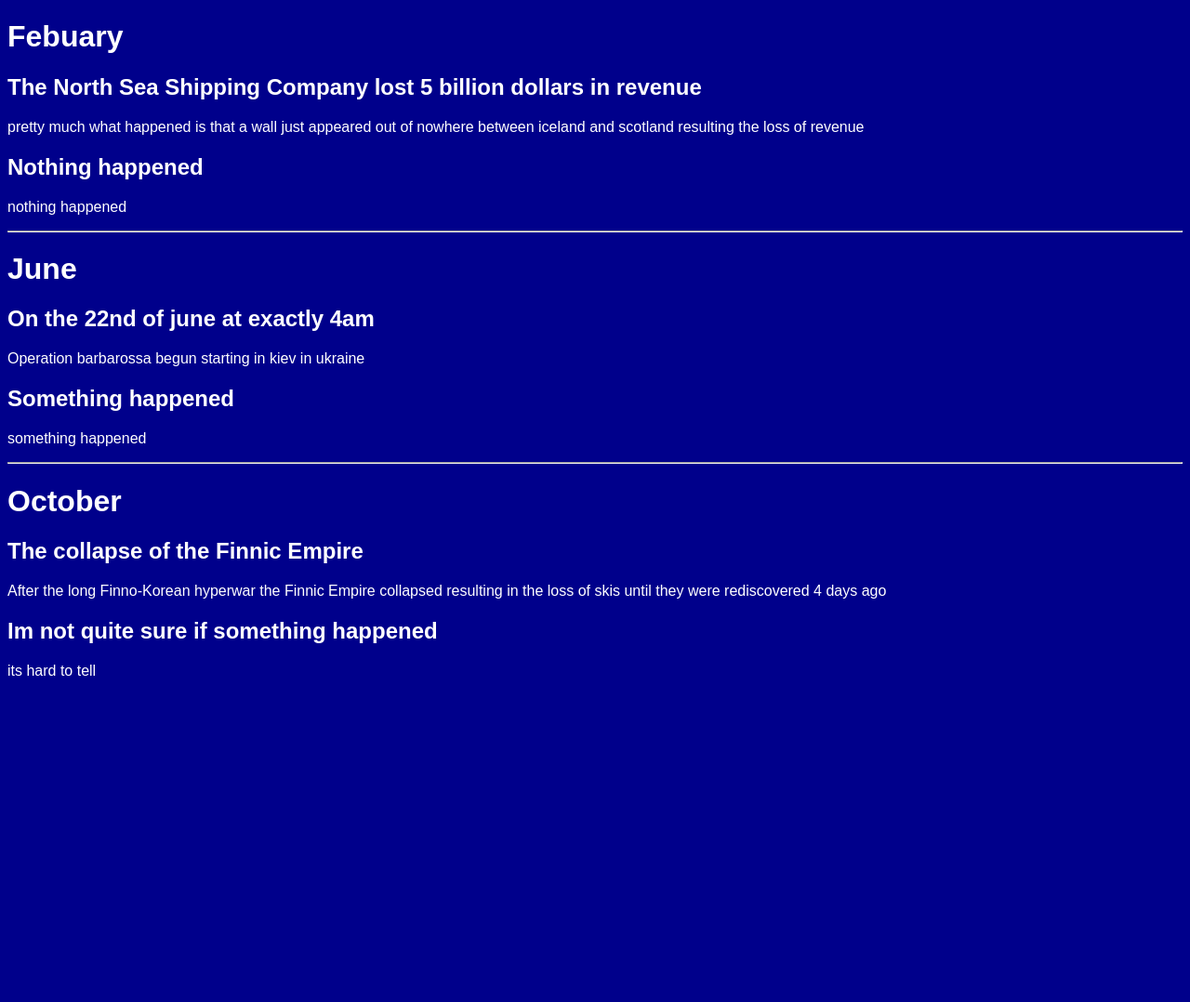
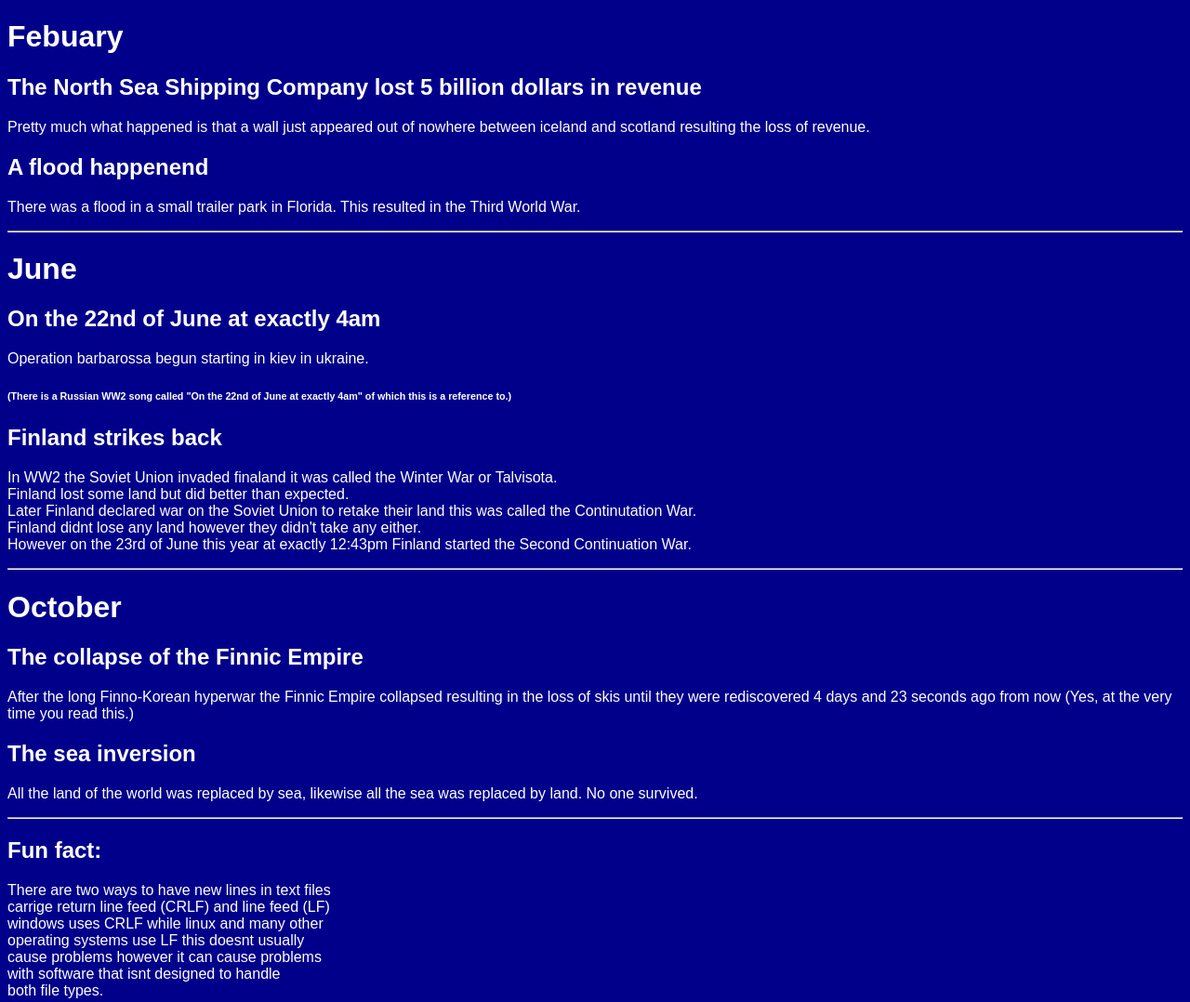
Before and after one commit to jd23011/school-web-projects, a plain HTML site: page three-months-events/index.html in a window 1280 px wide. Shown: the whole page at 93% size. Before the commit the page ends 800 px from the top, so only its background shows below. Drawn offline with Linux system fonts and the light colour scheme.

Commit message:
the first project is finished

```diff
--- a/three-months-events/index.html
+++ b/three-months-events/index.html
@@ -4,7 +4,7 @@
     <meta charset="UTF-8">
     <meta name="viewport" content="width=device-width, initial-scale=1.0">
     <title>Three Months Events</title>
-    <!--<link rel="stylesheet" href="style.css">-->
+    <link rel="icon" type="image/x-icon" href="https://raw.githubusercontent.com/NixOS/nixos-artwork/refs/heads/master/logo/nix-snowflake-colours.svg">
 </head>
 <style>
 
@@ -13,36 +13,50 @@
 }
 
 body {
-    background-color: darkblue;
+    background-color: darkblue; /* have fun reading this as your eyes burn on some types of displays */
 }
 
-h1, h2, p {
+h1, h2, h6, p {
     color: white;
-}
-
-hr {
-    color: lightgrey;
 }
 
 </style>
 <body>
     <h1>Febuary</h1>
     <h2>The North Sea Shipping Company lost 5 billion dollars in revenue</h2>
-    <p>pretty much what happened is that a wall just appeared out of nowhere between iceland and scotland resulting the loss of revenue</p>
-    <h2>Nothing happened</h2>
-    <p>nothing happened</p>
+    <p>Pretty much what happened is that a wall just appeared out of nowhere between iceland and scotland resulting the loss of revenue.</p>
+    <h2>A flood happenend</h2>
+    <p>There was a flood in a small trailer park in Florida. This resulted in the Third World War.</p>
     <hr>
     <h1>June</h1>
-    <h2>On the 22nd of june at exactly 4am</h2>
-    <p>Operation barbarossa begun starting in kiev in ukraine</p>
-    <h2>Something happened</h1>
-    <p>something happened</p>
+    <h2>On the 22nd of June at exactly 4am</h2>
+    <p>Operation barbarossa begun starting in kiev in ukraine. </p>
+    <h6>(There is a Russian WW2 song called "On the 22nd of June at exactly 4am" of which this is a reference to.)</h6>
+    <h2>Finland strikes back</h1>
+    <p>
+        In WW2 the Soviet Union invaded finaland it was called the Winter War or Talvisota. <br>
+        Finland lost some land but did better than expected. <br>
+        Later Finland declared war on the Soviet Union to retake their land this was called the Continutation War. <br>
+        Finland didnt lose any land however they didn't take any either. <br>
+        However on the 23rd of June this year at exactly 12:43pm Finland started the Second Continuation War. <br>
+    </p>
     <hr>
     <h1>October</h1>
     <h2>The collapse of the Finnic Empire</h2>
-    <p>After the long Finno-Korean hyperwar the Finnic Empire collapsed resulting in the loss of skis until they were rediscovered 4 days ago</p>
-    <h2>Im not quite sure if something happened</h2>
-    <p>its hard to tell</p>
+    <p>After the long Finno-Korean hyperwar the Finnic Empire collapsed resulting in the loss of skis until they were rediscovered 4 days and 23 seconds ago from now (Yes, at the very time you read this.)</p>
+    <h2>The sea inversion</h2>
+    <p>All the land of the world was replaced by sea, likewise all the sea was replaced by land. No one survived.</p>
+    <hr>
+    <h2>Fun fact:</h2>
+    <p>
+        There are two ways to have new lines in text files <br>
+        carrige return line feed (CRLF) and line feed (LF) <br>
+        windows uses CRLF while linux and many other <br>
+        operating systems use LF this doesnt usually <br>
+        cause problems however it can cause problems <br>
+        with software that isnt designed to handle <br>
+        both file types.
+    </p>
 
 </body>
 </html>
--- a/three-months-events/style.css
+++ b/three-months-events/style.css
@@ -1,7 +1,8 @@
-body {
+/*body {
     background-color: rgb(0, 10, 102);
 }
 
 h1, h2, h3 ,h4 ,h5 , h6, p {
     color: white;
 }
+*/
```
